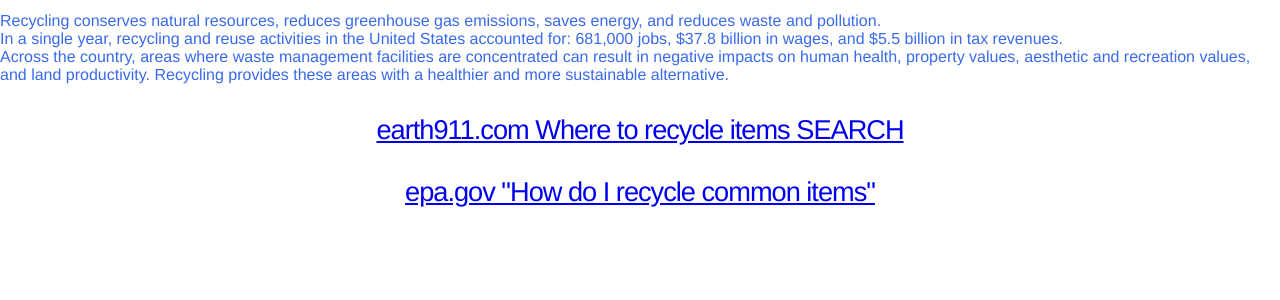
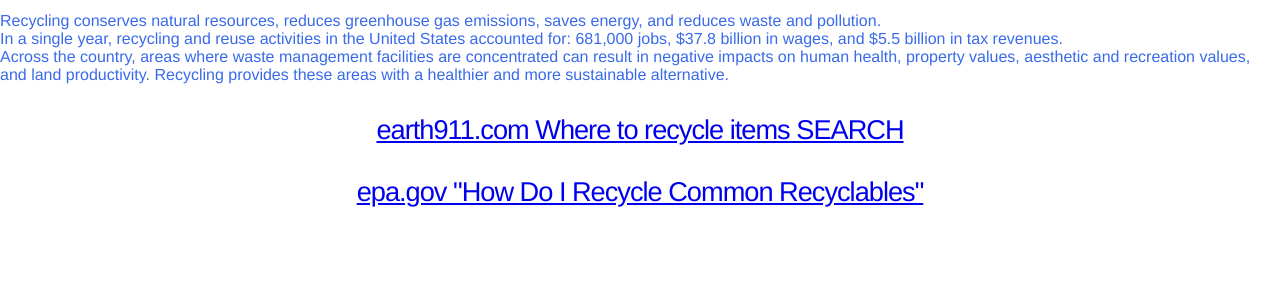
Before and after one commit to ksu-is/WhereToRecycle-BW, a Flask app: page / in a window 1280 px wide. Shown: the part 442-742 px from the top of the page. Run offline with Flask 3, Linux system fonts and the light colour scheme.

Commit message:
Updated the title of website link on WhereToRecycle.html
I updated the title of the epa.gov website link on WhereToRecycle.html.

```diff
--- a/templates/WhereToRecycle.html
+++ b/templates/WhereToRecycle.html
@@ -39,7 +39,7 @@
 
 
 <h3><a href="https:search.earth911.com">earth911.com Where to recycle items SEARCH</a></h3>
-<h3><a href="https://www.epa.gov/recycle/how-do-i-recycle-common-recyclables">epa.gov "How do I recycle common items"</a></h3>
+<h3><a href="https://www.epa.gov/recycle/how-do-i-recycle-common-recyclables">epa.gov "How Do I Recycle Common Recyclables"</a></h3>
 
 </body>
 </html>
```
